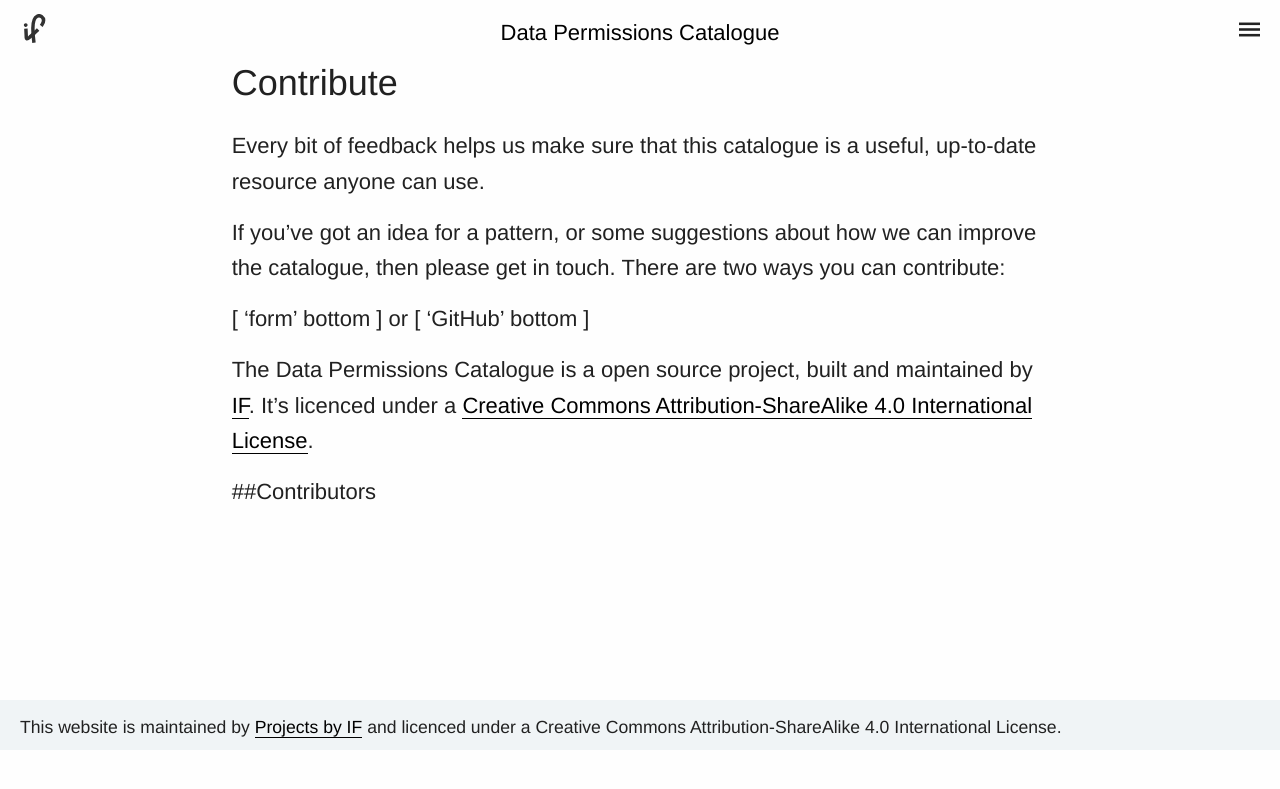
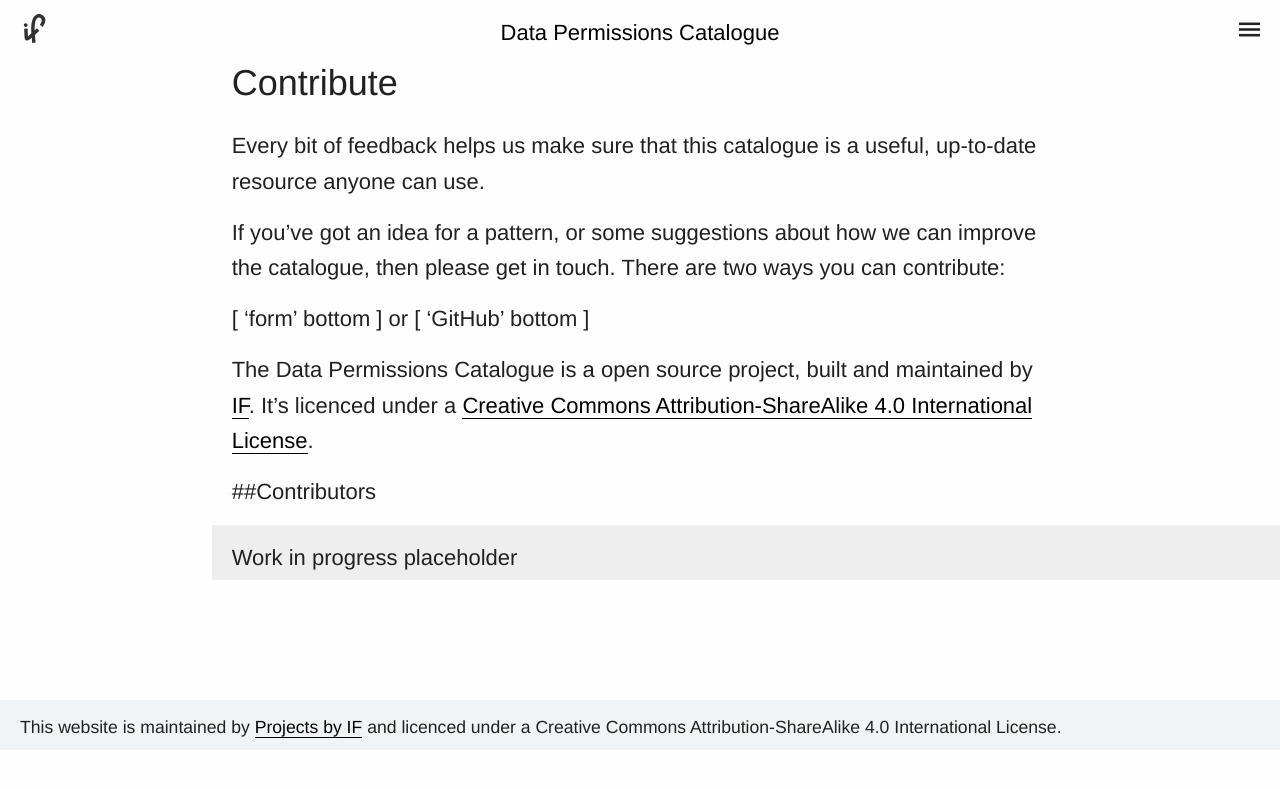
Before and after one commit to projectsbyif/data-permissions-catalogue, a Jekyll site: the page built from contribute.md, in a window 1280 px wide. Shown: the top 789 px of the page. Built offline with Jekyll 4.4.1, drawn with Linux system fonts in a browser that asks for light colours; nearby versions of some CDN libraries; some web fonts are replaced; comment, search, counter and statistics services are not loaded.

Commit message:
Add WIP banner placeholder

```diff
--- /dev/null
+++ b/_includes/work-in-progress.html
@@ -0,0 +1,3 @@
+<div class="wip-banner">
+  <p>Work in progress placeholder</p>
+</div>
--- a/_layouts/category.html
+++ b/_layouts/category.html
@@ -33,3 +33,5 @@ layout: default
   </div>
   {% endfor %}
 </div>
+
+{% include work-in-progress.html %}
--- a/_layouts/home.html
+++ b/_layouts/home.html
@@ -11,6 +11,8 @@ layout: default
     </div>
   </div>
 </div>
+
+{% include work-in-progress.html %}
 
 {% include category-nav.html %}
 
--- a/_layouts/page.html
+++ b/_layouts/page.html
@@ -6,5 +6,6 @@ layout: default
   <div class="large-8 large-offset-2 small-12 cell">
     <h2>{{ page.title }}</h2>
     {{ content }}
+    {% include work-in-progress.html %}
   </div>
 </div>
--- a/_layouts/pattern.html
+++ b/_layouts/pattern.html
@@ -90,6 +90,8 @@ layout: default
     </ul>
     {% endif %}
 
+    {% include work-in-progress.html %}
+
     {% assign other_patterns = site.patterns | where: "category": page.category %}
 
     {% if other_patterns.size > 1 %}
--- a/_sass/app.scss
+++ b/_sass/app.scss
@@ -147,6 +147,19 @@ main {
 .grid-container {
   padding-left: 20px;
   padding-right: 20px;
+}
+
+.wip-banner {
+  background: #EEE;
+  position: relative;
+  left: -20px;
+  width: 100vw;
+  padding: 15px 20px 5px 20px;
+  margin-bottom: 20px;
+
+  p {
+    margin-bottom: 0;
+  }
 }
 
 // MENUS
@@ -420,7 +433,6 @@ main {
   padding-right: 0.625rem !important;
   margin-left: 0 !important;
   margin-right: 0 !important;
-  margin-bottom: 20px;
   position: relative;
   left: -20px;
   width: 100vw;
```
